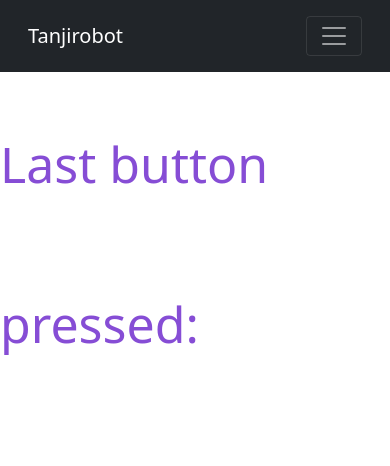
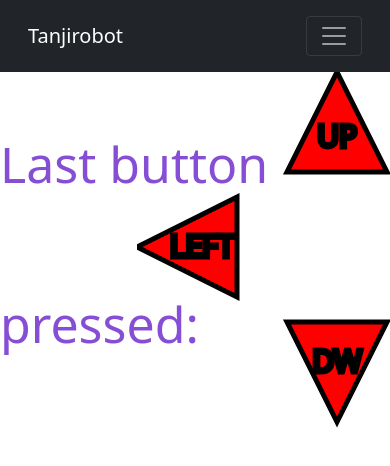
Before and after one commit to RealPeterPorker/Tanjirobot-Website, a plain HTML site: page index.html in a window 390 px wide. Drawn offline with nearby package versions, Linux system fonts and the light colour scheme.

Commit message:
Attempt at mobile control view

```diff
--- a/style.css
+++ b/style.css
@@ -1,6 +1,6 @@
 .centered {
     position: fixed;
-    left: 650px;
+    left: 35%;
 }
 
 .text1 {
```
